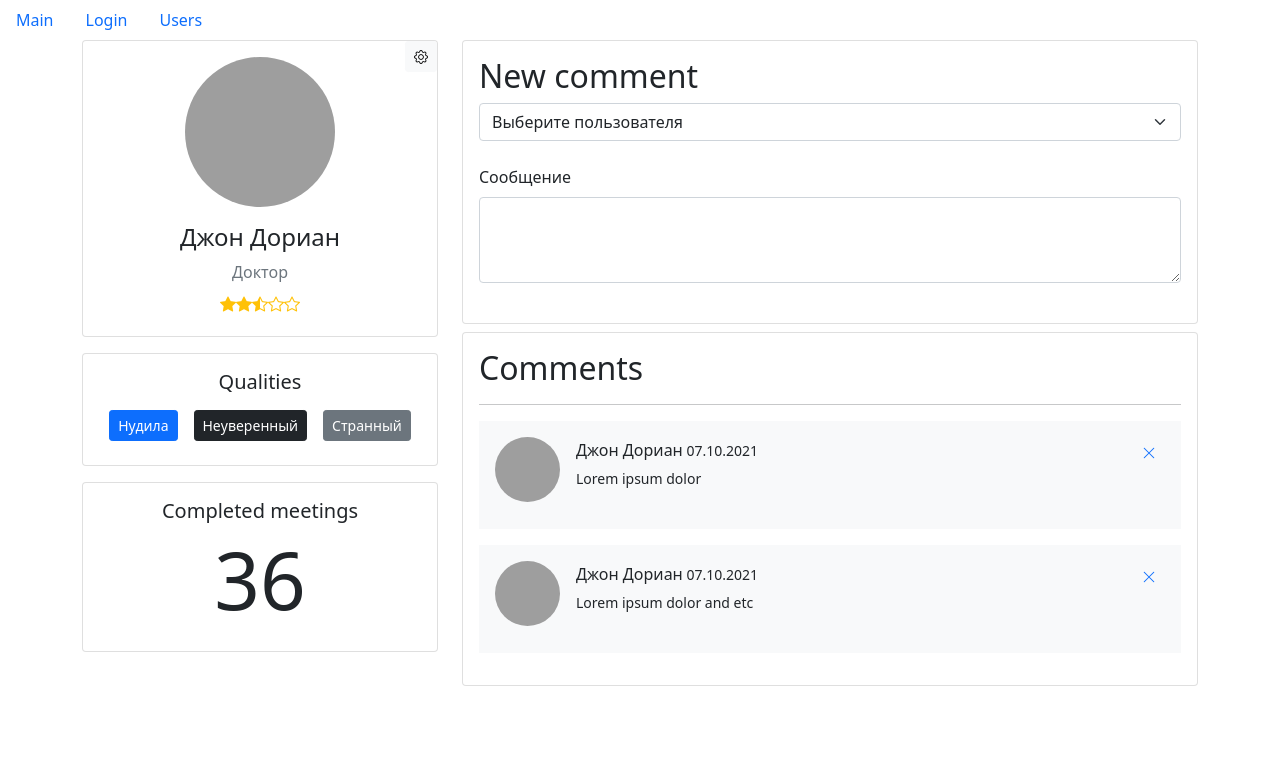
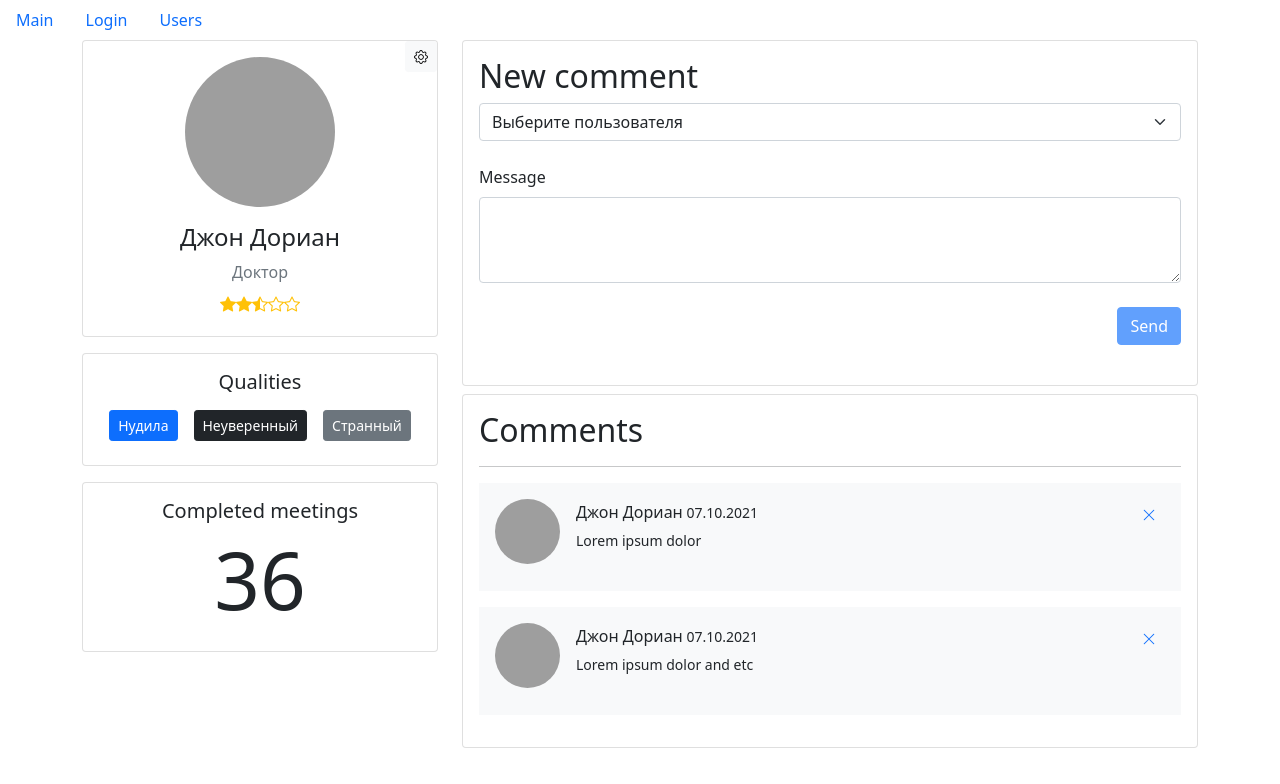
Before and after one commit to Alex-g-h/fast-company, a React (Create React App) app: page /users/67rdca3eeb7f6fgeed471815 in a window 1280 px wide. Shown: the top 784 px of the page. Built offline with nearby package versions, Linux system fonts and the light colour scheme; grey boxes are pictures that could not be loaded.

Commit message:
Comments sort. New comment form.

```diff
--- a/src/app/components/common/comments/commentsList.jsx
+++ b/src/app/components/common/comments/commentsList.jsx
@@ -3,7 +3,7 @@ import PropTypes from "prop-types";
 import api from "../../../api";
 import Comment from "./comment";
 
-const CommentsList = ({ id }) => {
+const CommentsList = ({ id, updateListToggle }) => {
   const [comments, setComments] = useState([]);
 
   async function fetchComments() {
@@ -40,7 +40,7 @@ const CommentsList = ({ id }) => {
 
   useEffect(() => {
     fetchComments();
-  }, []);
+  }, [updateListToggle]);
 
   const handleCommentDelete = (id) => {
     api.comments.remove(id);
@@ -52,6 +52,9 @@ const CommentsList = ({ id }) => {
   if (isLoadingOrEmpty) {
     return "";
   }
+
+  // sort by creation date
+  comments.sort((c1, c2) => c2.created_at - c1.created_at);
 
   return (
     <div className="card mb-3">
@@ -76,7 +79,8 @@ const CommentsList = ({ id }) => {
 };
 
 CommentsList.propTypes = {
-  id: PropTypes.string
+  id: PropTypes.string,
+  updateListToggle: PropTypes.bool
 };
 
 export default CommentsList;
--- /dev/null
+++ b/src/app/components/common/comments/newCommentForm.jsx
@@ -0,0 +1,113 @@
+import React, { useState, useEffect } from "react";
+import api from "../../../api";
+import PropTypes from "prop-types";
+
+const NewCommentForm = ({ handleAddComment }) => {
+  const EMPTY_SELECTED_USER = { _id: "", name: "" };
+  const [usersShrunk, setUsersShrunk] = useState([]);
+  const [selectedUser, setSelectedUser] = useState(EMPTY_SELECTED_USER);
+  const [commentMessage, setCommentMessage] = useState("");
+
+  const textAreaComponent = document.querySelector("#commentTextArea");
+
+  useEffect(() => {
+    // hold in user object only ID and name values
+    api.users.fetchAll().then((users) => {
+      const newUsers = users.map(({ _id, name }) => ({
+        _id,
+        name
+      }));
+      setUsersShrunk(newUsers);
+    });
+  }, []);
+
+  const handleSelectUser = ({ target }) => {
+    const selected = usersShrunk.find((user) => user._id === target.value);
+    setSelectedUser(selected);
+  };
+
+  const handleSendMessage = (target) => {
+    handleAddComment({
+      userId: selectedUser._id,
+      content: textAreaComponent?.value
+    });
+
+    // cleaning up the form
+    textAreaComponent.value = "";
+    setSelectedUser(EMPTY_SELECTED_USER);
+    setCommentMessage("");
+  };
+
+  const handleTextAreaChange = ({ target }) => {
+    setCommentMessage(target.value);
+  };
+
+  const isFormFilled =
+    Boolean(selectedUser._id) && Boolean(commentMessage.trim());
+
+  const sortByNamesAsc = (user1, user2) => {
+    if (user1.name > user2.name) return 1;
+    if (user1.name < user2.name) return -1;
+    return 0;
+  };
+
+  const usersShrunkSorted = usersShrunk.sort(sortByNamesAsc);
+
+  const isLoading = usersShrunk.length === 0;
+
+  if (isLoading) return "";
+
+  return (
+    <div className="card mb-2">
+      <div className="card-body">
+        <div>
+          <h2>New comment</h2>
+          <div className="mb-4">
+            <select
+              className="form-select"
+              name="userId"
+              value={selectedUser._id}
+              onChange={handleSelectUser}
+            >
+              <option disabled value="">
+                Выберите пользователя
+              </option>
+              {usersShrunkSorted.map((user) => (
+                <option key={user._id} value={user._id}>
+                  {user.name}
+                </option>
+              ))}
+            </select>
+          </div>
+          <div className="mb-4 align-self-right">
+            <label htmlFor="exampleFormControlTextarea1" className="form-label">
+              Message
+            </label>
+            <textarea
+              className="form-control"
+              id="commentTextArea"
+              rows="3"
+              onChange={handleTextAreaChange}
+            ></textarea>
+          </div>
+          <div className="mb-4 text-end">
+            <button
+              className="btn btn-primary"
+              disabled={!isFormFilled}
+              onClick={handleSendMessage}
+            >
+              Send
+            </button>
+          </div>
+        </div>
+      </div>
+    </div>
+  );
+};
+
+NewCommentForm.propTypes = {
+  handleAddComment: PropTypes.func,
+  initializeForm: PropTypes.bool
+};
+
+export default NewCommentForm;
--- a/src/app/components/page/userPage/userPage.jsx
+++ b/src/app/components/page/userPage/userPage.jsx
@@ -6,9 +6,11 @@ import { useHistory } from "react-router-dom";
 import Rating from "../../common/rating";
 import CommentsList from "../../common/comments/commentsList";
 import Avatar from "../../common/avatar";
+import NewCommentForm from "../../common/comments/newCommentForm";
 
 const UserPage = ({ id }) => {
   const [user, setUser] = useState();
+  const [updateListToggle, setUpdateListToggle] = useState(false);
   const history = useHistory();
 
   // async loading object
@@ -19,6 +21,11 @@ const UserPage = ({ id }) => {
   if (!user) return "Loading ...";
 
   const { name, qualities, profession, completedMeetings, rate } = user;
+
+  const handleAddComment = ({ userId, content }) => {
+    api.comments.add({ pageId: id, userId, content });
+    setUpdateListToggle((prevState) => !prevState);
+  };
 
   return (
     <>
@@ -70,38 +77,9 @@ const UserPage = ({ id }) => {
           </div>
 
           <div className="col-md-8">
-            <div className="card mb-2">
-              <div className="card-body">
-                <div>
-                  <h2>New comment</h2>
-                  <div className="mb-4">
-                    <select className="form-select" name="userId" value="">
-                      <option disabled value="" selected>
-                        Выберите пользователя
-                      </option>
+            <NewCommentForm handleAddComment={handleAddComment} />
 
-                      <option>Доктор</option>
-                      <option>Тусер</option>
-                    </select>
-                  </div>
-                  <div className="mb-4">
-                    <label
-                      htmlFor="exampleFormControlTextarea1"
-                      className="form-label"
-                    >
-                      Сообщение
-                    </label>
-                    <textarea
-                      className="form-control"
-                      id="exampleFormControlTextarea1"
-                      rows="3"
-                    ></textarea>
-                  </div>
-                </div>
-              </div>
-            </div>
-
-            <CommentsList id={id} />
+            <CommentsList id={id} updateListToggle={updateListToggle} />
           </div>
         </div>
       </div>
```
